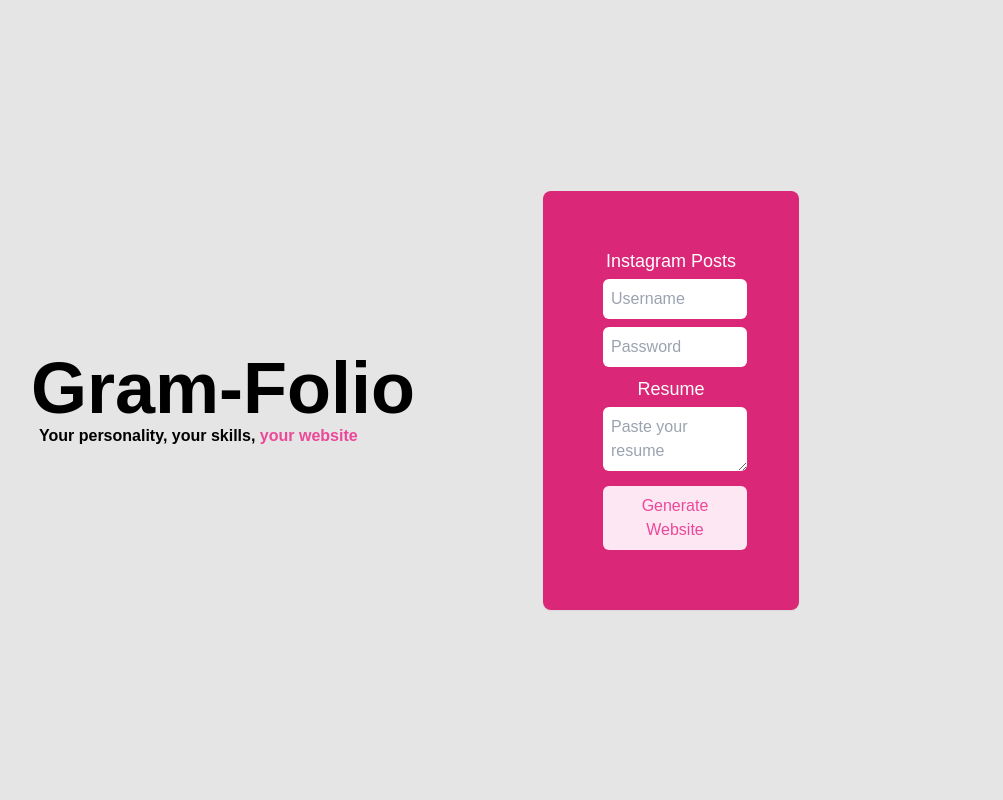
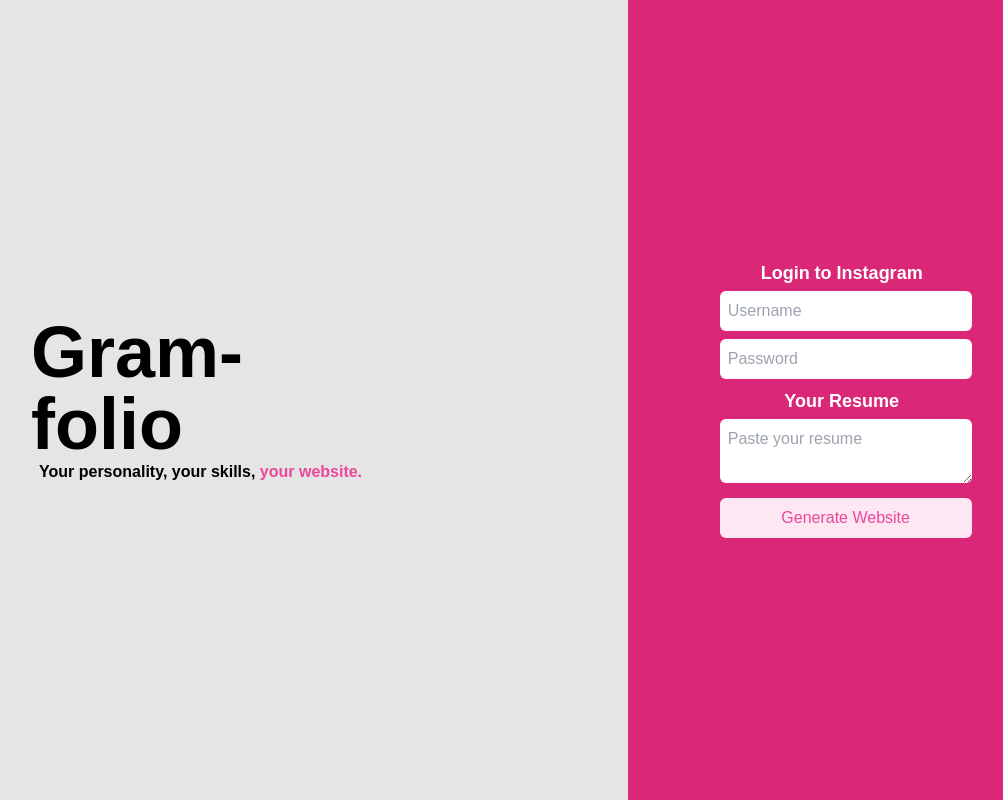
Before and after one commit to the-AMA-team/tartanhacks25, a Next.js app in the folder web/: page / in a window 1280 px wide. Shown: the whole page, without its empty margins (225-1228 px from the left). Built offline with nearby package versions, Linux system fonts and the light colour scheme.

Commit message:
final ui changes

```diff
--- a/web/src/app/api/generate-param/systemPrompt.ts
+++ b/web/src/app/api/generate-param/systemPrompt.ts
@@ -6,9 +6,9 @@
 model: **pick options: activist, athlete, chef, coder, creator, explorer, gamer, leader, math, philosophy, scientist, teacher --> based on user info**
 sections:
 	{tile: **based on user resume
-	content: **based on user resume** must be atleast 2-3 lines. be verbose.}[]
+	content: **based on user resume** must be atleast 2-3 lines. be verbose. everything should be written in first person!}[]
 categoryCards: string[] **choose 4 personality aspects based on user captions and user photo urls**
-theme: pick colors for the start of the gradient, the end of the gradient, suitable primaryText and suitable accent text. All color outputs must follow the tailwind classes format. Allowed colors are red, orange, amber, yellow, lime, green, emerald, teal, cyan, blue, indigo, violet, purple, pink, zinc. from a 100 to 900. Also don't include the "from", "to", or "text". For eg. the output should be {start: "blue-700", end: "blue-900", primaryText: "white", accentText: "indigo-600"}. make sure that the gradients look dramatic and beautiful! make sure that the accent text color does not clash with the background
+theme: pick colors for the start of the gradient, the end of the gradient, suitable primaryText and suitable accent text. All color outputs must follow the tailwind classes format. Allowed colors are red, orange, amber, yellow, lime, green, emerald, teal, cyan, blue, indigo, violet, purple, pink, zinc. from a 100 to 900. Also don't include the "from", "to", or "text". For eg. the output should be {start: "blue-700", end: "blue-900", primaryText: "white", accentText: "indigo-600"}. make sure that the gradients look dramatic and beautiful! make sure that the accent text color does not clash with the start color!!!
 
 
 THIS IS THE REQUIRED OUTPUT TEMPLATE. YOU MUST PROVIDE THE STRINGS: RETURN A VALID JSON PARSABLE STRING!! DO NOT INCLUDE THE JSON INDICATOR json AT THE BEGINING!!!
--- a/web/src/app/page.tsx
+++ b/web/src/app/page.tsx
@@ -89,21 +89,24 @@
   }
 
   return (
-    <div className="flex justify-center items-center min-h-screen bg-neutral-200 px-64">
-      <div className="m-auto w-2/3">
-        <div className="text-7xl font-bold">Gram-Folio</div>
+    <div className="flex justify-center items-center h-screen bg-neutral-200">
+      <div className="m-auto w-2/3 px-64">
+        <div className="text-7xl font-bold">Gram-folio</div>
         <div className="2xl font-semibold px-2">
           Your personality, your skills,{" "}
-          <span className="text-pink-500">your website</span>
+          <span className="text-pink-500">your website.</span>
         </div>
       </div>
-      <div className="bg-pink-600 text-white px-5 py-14 w-1/3 rounded-lg shadow-sm">
-        <div className="text-lg text-center">Instagram Posts</div>
+      <div className="bg-pink-600 text-white w-1/3 h-screen flex shadow-sm">
+        <div className="m-auto">
+          <div className="text-lg font-semibold text-center">
+            Login to Instagram
+          </div>
           <div className="m-auto w-2/3">
             <input
               type="text"
               ref={usernameRef}
-            className="p-2 m-1 outline-none rounded-md w-full focus:ring-2"
+              className="p-2 m-1 outline-none rounded-md w-full text-black focus:ring-2"
               placeholder="Username"
             />
           </div>
@@ -112,11 +115,13 @@
               type="password"
               name="password"
               ref={passRef}
-            className="p-2 m-1 outline-none rounded-md w-full focus:ring-2"
+              className="p-2 m-1 outline-none rounded-md w-full text-black focus:ring-2"
               placeholder="Password"
             />
           </div>
-        <div className="text-lg text-center mt-1">Resume</div>
+          <div className="text-lg mt-1 font-semibold text-center">
+            Your Resume
+          </div>
           <div className="m-auto w-2/3">
             <textarea
               value={resumeString}
@@ -133,6 +138,7 @@
               {loading}
             </button>
           </div>
+        </div>
         {websiteParams && JSON.stringify(websiteParams)}
       </div>
     </div>
--- a/web/src/app/templates/Hero.tsx
+++ b/web/src/app/templates/Hero.tsx
@@ -1,4 +1,3 @@
-import { motion } from "framer-motion";
 import ModelCanvas from "./Model";
 import { ModelType, Theme, WebsiteTemplateProps } from "@/types";
 
@@ -31,11 +30,6 @@
       <div
         className={`${styles.paddingX} absolute inset-0 top-[120px] max-w-7xl mx-auto flex flex-row items-start gap-5`}
       >
-        <div className="flex flex-col justify-center items-center mt-5">
-          <div className="w-5 h-5 rounded-full bg-[#915eff]" />
-          <div className="w-1 sm:h-80 h-40 violet-gradient" />
-        </div>
-
         <div>
           <h1 className={`${styles.heroHeadText} text-${theme.priamryText}`}>
             {" "}
--- a/web/src/app/templates/Model.tsx
+++ b/web/src/app/templates/Model.tsx
@@ -33,7 +33,7 @@
   explorer: {
     filename: "explorer",
     scale: 15,
-    position: [-0.01, -3.2, -0.1],
+    position: [-0.01, -2.2, -0.1],
   },
   gamer: {
     filename: "gamer",
@@ -50,10 +50,10 @@
     scale: 0.0075,
     position: [-0.01, -3.4, -0.1],
   },
-  philosphy: {
-    filename: "philosphy",
-    scale: 0.75,
-    position: [-0.01, -3.2, -0.1],
+  philosophy: {
+    filename: "philosophy",
+    scale: 0.15,
+    position: [-0.01, -2.2, -0.1],
   },
   scientist: {
     filename: "scientist",
--- a/web/src/app/templates/Template.tsx
+++ b/web/src/app/templates/Template.tsx
@@ -20,7 +20,7 @@
           return (
             <div
               key={idx}
-              className={`p-24 bg-${theme.start} ring-2 ring-${theme.priamryText} my-10 mx-5 text-white text-xl rounded-2xl`}
+              className={`p-20 bg-${theme.start} ring-1 ring-slate-100 my-10 mx-5 text-white text-xl font-bold rounded-2xl shadow-lg`}
             >
               {card}
             </div>
@@ -32,10 +32,11 @@
           return (
             <div key={idx} className="w-4/5 m-auto">
               <div
-                className={`text-3xl text-${theme.priamryText} py-2 font-semibold capitalize`}
+                className={`text-3xl text-${theme.priamryText} font-semibold capitalize`}
               >
                 {section.title}
               </div>
+              <hr className="pb-1 pt-2" />
               <div className={`text-${theme.priamryText} mb-8`}>
                 {section.content}
               </div>
```
Also changed, not shown: web/src/app/api/generate-param/userPrompt.ts (+2 -2 lines). Lines whose indentation alone changed are shown as unchanged.
